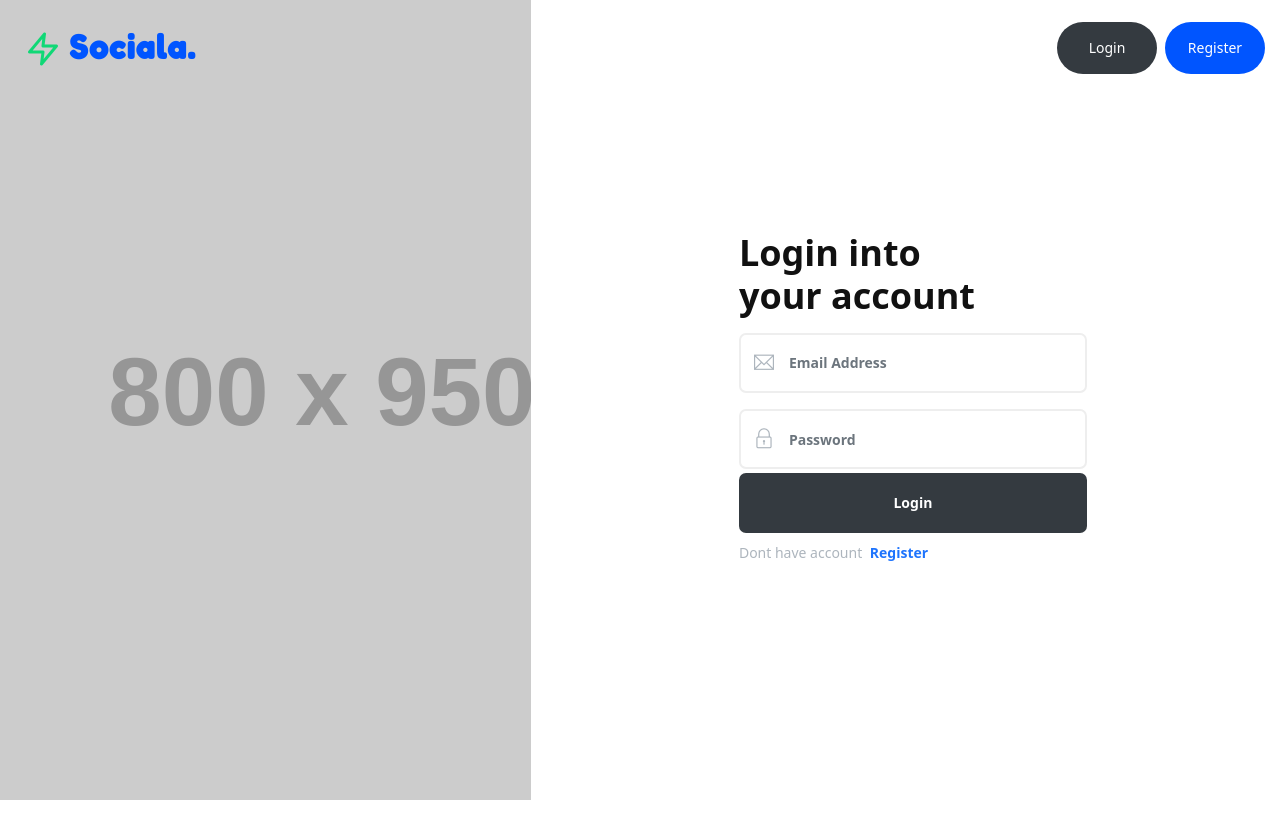
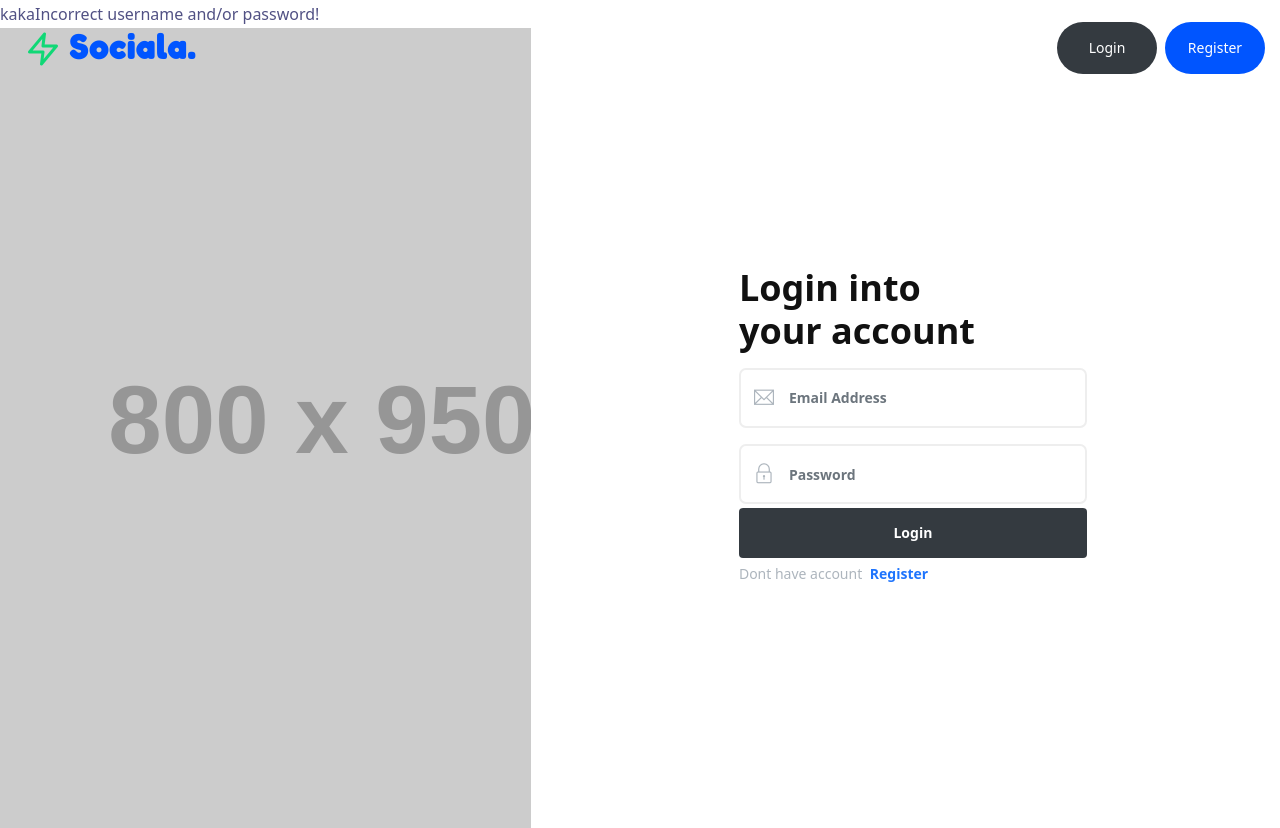
Before and after one commit to tamazs/DWP, a PHP site: page /login.php in a window 1280 px wide. Before the commit the page ends 800 px from the top, so only its background shows below. Run offline with PHP 8.4, Linux system fonts and the light colour scheme; tables that the repository leaves empty hold one stand-in row (values such as "Sample post"); grey boxes labelled with a size stand in for pictures from a placeholder-image service; some libraries are stand-ins or nearby versions; some web fonts are replaced.

Commit message:
register done-ish, login tbd, userauth added

```diff
--- /dev/null
+++ b/config/userAuth.php
@@ -0,0 +1,5 @@
+<?php
+// If the user is not logged in redirect to the login page...
+if (!isset($_SESSION['loggedin'])) {
+    header('Location: login.php');
+}
--- a/default.php
+++ b/default.php
@@ -1,6 +1,8 @@
 <?php
 session_start();
 include_once 'inc/header.php';
+include_once 'config/userAuth.php';
+
 
 ?>
         <!-- main content -->
--- a/inc/header.php
+++ b/inc/header.php
@@ -1,5 +1,3 @@
-<?php include_once 'config/conn.php'; ?>
-
 <!DOCTYPE html>
 <html lang="en">
 <head>
--- a/inc/header_login.php
+++ b/inc/header_login.php
@@ -1,4 +1,3 @@
-<?php include_once 'config/conn.php'; ?>
 <!DOCTYPE html>
 <html lang="en">
 <head>
--- a/login.php
+++ b/login.php
@@ -1,7 +1,45 @@
 <?php
 
-session_start();
 include_once 'inc/header_login.php';
+include_once 'config/conn.php';
+
+// Now we check if the data from the login form was submitted, isset() will check if the data exists.
+if ( !isset($_POST['username'], $_POST['password']) ) {
+    // Could not get the data that should have been sent.
+    echo 'kaka';
+}
+
+if ($stmt = $conn->prepare('SELECT userID, password FROM `User` WHERE userName = ?')) {
+    // Bind parameters (s = string, i = int, b = blob, etc), in our case the username is a string so we use "s"
+    $stmt->bind_param('s', $_POST['username']);
+    $stmt->execute();
+    // Store the result so we can check if the account exists in the database.
+    $stmt->store_result();
+
+    if ($stmt->num_rows > 0) {
+        $stmt->bind_result($userID, $password);
+        $stmt->fetch();
+        // Account exists, now we verify the password.
+        // Note: remember to use password_hash in your registration file to store the hashed passwords.
+        if (password_verify($_POST['password'], $password)) {
+            // Verification success! User has logged-in!
+            // Create sessions, so we know the user is logged in, they basically act like cookies but remember the data on the server.
+            session_regenerate_id();
+            $_SESSION['loggedin'] = TRUE;
+            $_SESSION['username'] = $_POST['username'];
+            $_SESSION['id'] = $userID;
+            header('Location: default.php');
+        } else {
+            // Incorrect password
+            echo 'Incorrect username and/or password!';
+        }
+    } else {
+        // Incorrect username
+        echo 'Incorrect username and/or password!';
+    }
+
+    $stmt->close();
+}
 
 ?>
         <div class="row">
@@ -14,18 +52,19 @@ include_once 'inc/header_login.php';
 
                             <div class="form-group icon-input mb-3">
                                 <i class="font-sm ti-email text-grey-500 pe-0"></i>
-                                <input name="email" type="text" class="style2-input ps-5 form-control text-grey-900 font-xsss fw-600" placeholder="Email Address">
+                                <input name="username" type="text" class="style2-input ps-5 form-control text-grey-900 font-xsss fw-600" placeholder="Email Address">
                             </div>
                             <div class="form-group icon-input mb-1">
                                 <input name="password" type="Password" class="style2-input ps-5 form-control text-grey-900 font-xss ls-3" placeholder="Password">
                                 <i class="font-sm ti-lock text-grey-500 pe-0"></i>
                             </div>
+                            <div class="col-sm-12 p-0 text-left">
+                                <input class="form-control text-center style2-input text-white fw-600 bg-dark border-0 p-0 " type="submit" value="Login">
+                                <h6 class="text-grey-500 font-xsss fw-500 mt-0 mb-0 lh-32">Dont have account <a href="register.html" class="fw-700 ms-1">Register</a></h6>
+                            </div>
                         </form>
 
-                        <div class="col-sm-12 p-0 text-left">
-                            <div class="form-group mb-1"><a href="#" class="form-control text-center style2-input text-white fw-600 bg-dark border-0 p-0 ">Login</a></div>
-                            <h6 class="text-grey-500 font-xsss fw-500 mt-0 mb-0 lh-32">Dont have account <a href="register.html" class="fw-700 ms-1">Register</a></h6>
-                        </div>
+
                     </div>
                 </div>
             </div>
--- a/register.php
+++ b/register.php
@@ -1,17 +1,16 @@
 <?php
 
-session_start();
 include_once 'config/conn.php';
 include_once 'inc/header_login.php';
 
 if (!isset($_POST['firstName'], $_POST['lastName'], $_POST['postalCode'], $_POST['username'], $_POST['password'], $_POST['email'])) {
     // Could not get the data that should have been sent.
-    exit('Please complete the registration form!');
+    echo 'kaka';
 }
 // Make sure the submitted registration values are not empty.
 if (empty($_POST['firstName']) || empty($_POST['lastName']) || empty($_POST['username']) || empty($_POST['postalCode']) || empty($_POST['password']) || empty($_POST['email'])) {
     // One or more values are empty.
-    exit('Please complete the registration form');
+    echo 'poopoo';
 }
 
 // We need to check if the account with that username exists.
```
Also changed, not shown: default-settings.php (+11 -2 lines).
